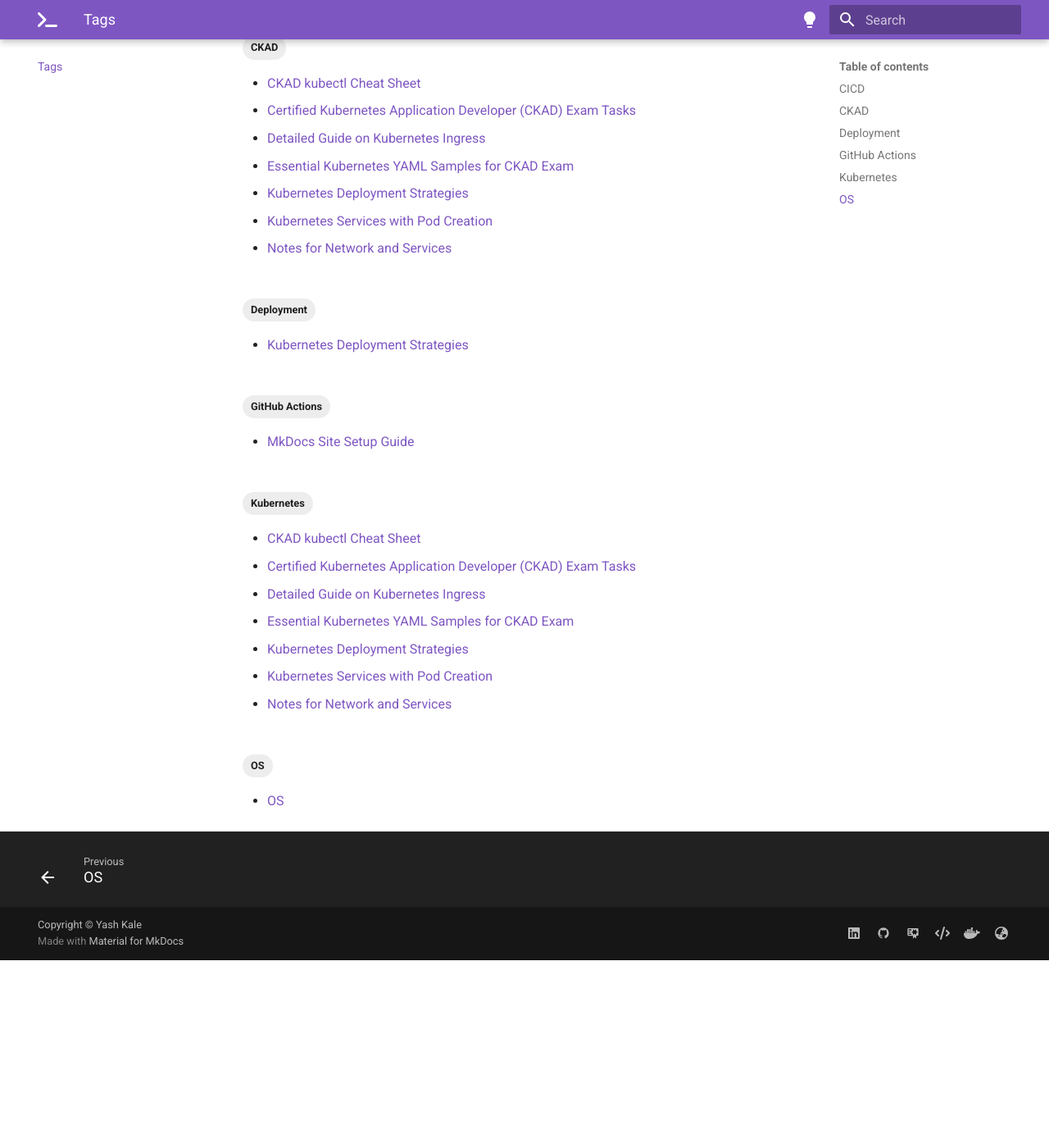
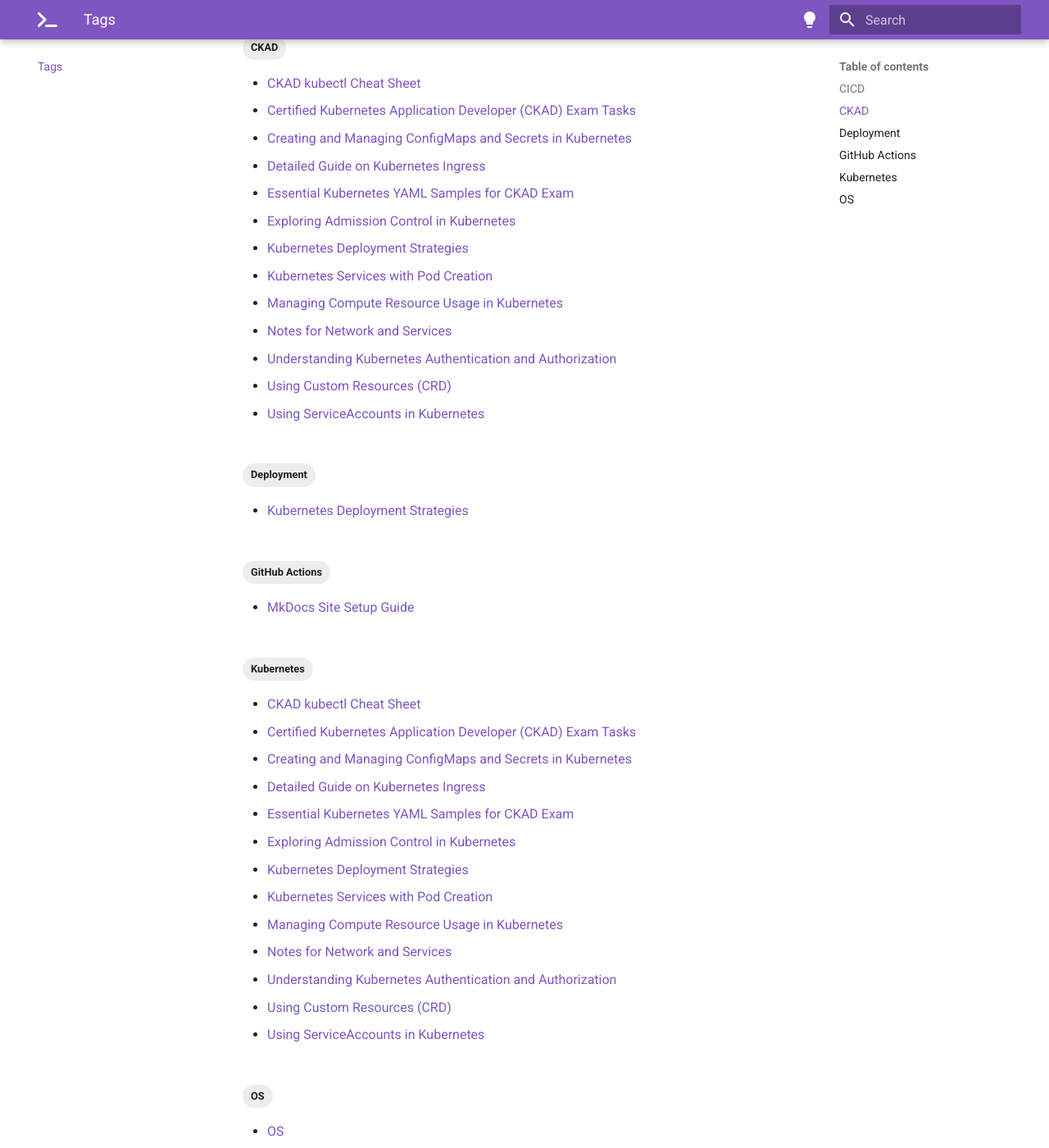
Before and after one commit to imyashkale/portfolio, an MkDocs documentation site: the page built from docs/tags.md, in a window 1280 px wide and 1400 px high, scrolled down 375 px. Shown: the whole window at 82% size. Built offline with MkDocs 1.6.1 and Material for MkDocs 9.7.7, drawn with Linux system fonts in a browser that asks for light colours; before the commit the page ends 1546 px from its top, so only the background shows below that; part of the change alters nothing that is shown.

Commit message:
CKAD Blogs Post Added

````diff
--- /dev/null
+++ b/docs/blog/posts/ckad-admission-control.md
@@ -0,0 +1,49 @@
+---
+title: Exploring Admission Control in Kubernetes
+icon: material/newspaper-variant-outline
+date: 2023-12-07 13:34:01
+categories:
+  - Kubernetes
+  - CKAD
+tags:
+  - CKAD
+  - Kubernetes
+---
+#### Overview
+
+Admission Control in Kubernetes refers to a set of plugins that intercept requests to the Kubernetes API server after authentication and authorization. These plugins can modify or validate requests to the API server, ensuring compliance with specific policies or enhancing security.
+
+#### Admission Control Plugins
+
+There are several admission control plugins available in Kubernetes, each serving a specific purpose. Some common plugins include:
+
+- **NamespaceLifecycle**: Ensures that requests for a particular namespace are allowed only if the namespace exists.
+- **LimitRanger**: Enforces limits on the amount of resources that can be requested by a Pod.
+- **ServiceAccount**: Automates the provisioning of ServiceAccounts.
+- **NodeRestriction**: Limits the Node and Pod objects a kubelet can modify.
+- **PodSecurityPolicy**: Controls security-sensitive aspects of the pod specification.
+- **ResourceQuota**: Enforces quotas on the resources a namespace can use.
+
+#### Steps to Configure Admission Control
+
+1. **Identify Required Plugins**
+   - Determine which admission control plugins are necessary for your specific requirements.
+
+2. **Configure kube-apiserver**
+   - Admission control plugins are enabled in the kube-apiserver configuration.
+   - Locate the kube-apiserver manifest, typically at `/etc/kubernetes/manifests/kube-apiserver.yaml`.
+   - Add the `--enable-admission-plugins` flag with a comma-separated list of plugins. Example:
+
+     ```
+     --enable-admission-plugins=NamespaceLifecycle,LimitRanger,ServiceAccount
+     ```
+
+3. **Restart kube-apiserver**
+   - After modifying the kube-apiserver manifest, the kube-apiserver process needs to be restarted. This is usually handled automatically by Kubernetes when the manifest file is updated.
+
+4. **Verify Plugin Activation**
+   - Ensure that the plugins are active and working as expected. This can be done by observing the API server logs or by testing the functionality of the plugins.
+
+#### Conclusion
+
+Admission Control is a powerful mechanism in Kubernetes for enforcing policies and enhancing the security of the cluster. Properly configuring admission control plugins can help maintain cluster stability and compliance with organizational standards. It is important to understand the implications of each plugin and configure them according to the specific needs of your Kubernetes environment.
--- /dev/null
+++ b/docs/blog/posts/ckad-compute-resource-usage.md
@@ -0,0 +1,74 @@
+---
+title: Managing Compute Resource Usage in Kubernetes
+icon: material/newspaper-variant-outline
+date: 2023-12-07 13:34:01
+categories:
+  - Kubernetes
+  - CKAD
+tags:
+  - CKAD
+  - Kubernetes
+---
+
+#### Overview
+
+Effective management of compute resources in Kubernetes involves setting resource requests and limits for containers and defining ResourceQuotas for namespaces.
+
+#### Resource Requests and Limits
+
+1. **Resource Requests**
+   - They inform the Kubernetes scheduler about the minimum resources (CPU and memory) required for a container.
+   - The scheduler uses this information to decide which node has enough resources to run the Pod.
+   - Example: Setting a request for 0.5 CPU cores and 256MiB of memory.
+
+2. **Resource Limits**
+   - They set the maximum amount of resources a container can use.
+   - If the container attempts to exceed these limits, it might be terminated or its CPU usage throttled.
+   - Example: Setting a limit of 1 CPU core and 512MiB of memory.
+
+#### ResourceQuota
+
+ResourceQuotas are used to limit resource consumption in a specific namespace. They ensure that the resource usage is evenly spread across all applications and that no single application can consume all available resources.
+
+- Example: Setting a quota that limits a namespace to use a maximum of 2 CPU cores and 1GiB of memory.
+
+#### Steps to Implement
+
+1. **Define Resource Requests and Limits**
+   - In the Pod specification, include `resources` block under each container to specify requests and limits.
+   - Example:
+
+     ```yaml
+     resources:
+       requests:
+         memory: "256Mi"
+         cpu: "500m"
+       limits:
+         memory: "512Mi"
+         cpu: "1"
+     ```
+
+2. **Create and Apply a ResourceQuota**
+   - Define a `ResourceQuota` in a YAML file and apply it to a namespace to enforce limits on the aggregate resource usage.
+   - Example:
+
+     ```yaml
+     apiVersion: v1
+     kind: ResourceQuota
+     metadata:
+       name: test-quota
+       namespace: test-namespace
+     spec:
+       hard:
+         requests.cpu: "2"
+         requests.memory: 1Gi
+         limits.cpu: "4"
+         limits.memory: 2Gi
+     ```
+
+3. **Apply the Configurations**
+   - Use `kubectl apply -f <filename.yaml>` to create or update your Pods and ResourceQuotas.
+
+#### Conclusion
+
+Managing compute resources effectively is key to maintaining the health and efficiency of a Kubernetes cluster. By properly setting resource requests, limits, and quotas, administrators can ensure that applications perform optimally while avoiding resource starvation or overutilization【56†source】.
--- /dev/null
+++ b/docs/blog/posts/ckad-configmaps-secrets.md
@@ -0,0 +1,142 @@
+---
+title: Creating and Managing ConfigMaps and Secrets in Kubernetes
+icon: material/newspaper-variant-outline
+date: 2023-12-07 13:34:01
+categories:
+  - Kubernetes
+  - CKAD
+tags:
+  - CKAD
+  - Kubernetes
+---
+
+#### ConfigMaps
+
+ConfigMaps store non-sensitive configuration data that can be passed to containers in key-value pairs.
+
+1. **Creating a ConfigMap**
+   - Define a ConfigMap with desired data.
+   - Example:
+
+     ```yaml
+     apiVersion: v1
+     kind: ConfigMap
+     metadata:
+       name: app-config
+     data:
+       database_url: "http://mydb.example.com:3306"
+       feature_flag: "true"
+     ```
+
+2. **Using ConfigMap as Environment Variables**
+   - Reference the ConfigMap in a Pod to set environment variables.
+   - Example:
+
+     ```yaml
+     apiVersion: v1
+     kind: Pod
+     metadata:
+       name: app-pod
+     spec:
+       containers:
+       - name: app-container
+         image: myapp:latest
+         env:
+         - name: DATABASE_URL
+           valueFrom:
+             configMapKeyRef:
+               name: app-config
+               key: database_url
+         - name: FEATURE_FLAG
+           valueFrom:
+             configMapKeyRef:
+               name: app-config
+               key: feature_flag
+     ```
+
+3. **Using ConfigMap as Volume Mounts**
+   - Mount the entire ConfigMap as a volume.
+   - Example:
+
+     ```yaml
+     apiVersion: v1
+     kind: Pod
+     metadata:
+       name: app-pod
+     spec:
+       containers:
+       - name: app-container
+         image: myapp:latest
+         volumeMounts:
+         - name: config-volume
+           mountPath: /etc/config
+       volumes:
+       - name: config-volume
+         configMap:
+           name: app-config
+     ```
+
+#### Secrets
+
+Secrets are used to store and manage sensitive data, such as passwords or tokens.
+
+1. **Creating a Secret**
+   - Define a Secret with base64 encoded values.
+   - Example:
+
+     ```yaml
+     apiVersion: v1
+     kind: Secret
+     metadata:
+       name: app-secret
+     type: Opaque
+     data:
+       db_password: "c2VjcmV0cGFzc3dvcmQ="  # 'secretPassword' encoded
+     ```
+
+2. **Using Secrets as Environment Variables**
+   - Inject Secrets into a container as environment variables.
+   - Example:
+
+     ```yaml
+     apiVersion: v1
+     kind: Pod
+     metadata:
+       name: secret-app-pod
+     spec:
+       containers:
+       - name: secret-app-container
+         image: myapp:latest
+         env:
+         - name: DB_PASSWORD
+           valueFrom:
+             secretKeyRef:
+               name: app-secret
+               key: db_password
+     ```
+
+3. **Using Secrets as Volume Mounts**
+   - Mount Secrets as volumes in a container.
+   - Example:
+
+     ```yaml
+     apiVersion: v1
+     kind: Pod
+     metadata:
+       name: secret-app-pod
+     spec:
+       containers:
+       - name: secret-app-container
+         image: myapp:latest
+         volumeMounts:
+         - name: secret-volume
+           mountPath: /etc/secret
+       volumes:
+       - name: secret-volume
+         secret:
+           secretName: app-secret
+     ```
+
+#### Conclusion
+
+Using ConfigMaps and Secrets in Kubernetes provides flexibility in managing configuration and sensitive data. They can be efficiently used either as environment variables for direct access by the application or mounted as volumes for situations where file-based configuration is needed. This approach improves security and maintainability of containerized applications【64†source】.
--- /dev/null
+++ b/docs/blog/posts/ckad-crds.md
@@ -0,0 +1,103 @@
+---
+title: Using Custom Resources (CRD)
+icon: material/newspaper-variant-outline
+date: 2023-12-07 10:00:01
+categories:
+  - Kubernetes
+  - CKAD
+tags:
+  - CKAD
+  - Kubernetes
+---
+
+#### Overview
+
+Custom Resources extend the Kubernetes API. A `CustomResourceDefinition` (CRD) is used to define these custom resources.
+
+#### Example CRD
+
+In this example, we define a `GardenPlant` resource.
+
+```yaml
+apiVersion: apiextensions.k8s.io/v1
+kind: CustomResourceDefinition
+metadata:
+  name: gardenplants.myorg.com
+spec:
+  group: myorg.com
+  names:
+    plural: gardenplants
+    singular: gardenplant
+    kind: GardenPlant
+    shortNames:
+    - gp
+  scope: Namespaced
+  versions:
+  - name: v1
+    served: true
+    storage: true
+    schema:
+      openAPIV3Schema:
+        type: object
+        properties:
+          spec:
+            type: object
+            properties:
+              height:
+                type: integer
+              color:
+                type: string
+```
+
+#### Steps to Use CRDs
+
+1. **Create the CRD Definition**
+   - Define your custom resource in a YAML file using the structure above.
+   - Save this file as `gardenplant-crd.yaml`.
+
+2. **Apply the CRD**
+   - Use `kubectl` to create the CRD in your cluster:
+
+    ```
+    kubectl apply -f gardenplant-crd.yaml
+    ```
+
+3. **Define a Custom Resource**
+   - Once the CRD is applied, you can define custom resources based on it. Example:
+
+     ```yaml
+     apiVersion: myorg.com/v1
+     kind: GardenPlant
+     metadata:
+       name: my-rose
+     spec:
+       height: 60
+       color: red
+     ```
+
+   - Save this as `my-rose.yaml`.
+
+4. **Create the Custom Resource**
+   - Apply the custom resource to your cluster:
+
+     ```
+     kubectl apply -f my-rose.yaml
+     ```
+
+5. **Interact with the Custom Resource**
+   - Use standard Kubernetes commands to interact with your custom resource:
+     - To get the resource:
+
+       ```
+       kubectl get gardenplant
+       ```
+
+     - To describe the resource:
+
+       ```
+       kubectl describe gardenplant my-rose
+       ```
+
+#### Conclusion
+
+Custom Resources in Kubernetes are a powerful way to introduce new API objects tailored to your application's needs, enhancing the flexibility and functionality of your Kubernetes cluster.
--- /dev/null
+++ b/docs/blog/posts/ckad-kubernetes-auth.md
@@ -0,0 +1,76 @@
+---
+title: Understanding Kubernetes Authentication and Authorization
+icon: material/newspaper-variant-outline
+date: 2023-12-07 10:00:01
+categories:
+  - Kubernetes
+  - CKAD
+tags:
+  - CKAD
+  - Kubernetes
+---
+
+#### Overview
+
+Kubernetes authentication and authorization are critical for securing access to the Kubernetes API and ensuring that users and services have the correct permissions to perform actions.
+
+#### Authentication Methods
+
+- **Normal Users**: Usually authenticate using client certificates. They are typically managed by an external, independent service.
+- **ServiceAccounts**: Use tokens for authentication, which are automatically managed by Kubernetes.
+
+#### Authorization with RBAC
+
+Role-Based Access Control (RBAC) is used in Kubernetes to manage authorization. It involves defining roles and binding them to users or ServiceAccounts.
+
+- **Roles and ClusterRoles**
+  - A `Role` defines a set of permissions within a specific namespace.
+  - A `ClusterRole` defines permissions that are applicable across the entire cluster.
+
+- **RoleBindings and ClusterRoleBindings**
+  - A `RoleBinding` grants the permissions defined in a Role to a user or set of users within a specific namespace.
+  - A `ClusterRoleBinding` grants the permissions defined in a ClusterRole across the entire cluster.
+
+#### Steps to Configure RBAC for Kubernetes Auth
+
+1. **Define Roles or ClusterRoles**
+   - Create a Role or ClusterRole to specify permissions. Example for a Role:
+
+     ```yaml
+     apiVersion: rbac.authorization.k8s.io/v1
+     kind: Role
+     metadata:
+       name: pod-reader
+     rules:
+       - apiGroups: [""]
+         resources: ["pods"]
+         verbs: ["get", "watch", "list"]
+     ```
+
+2. **Bind Roles to Users/ServiceAccounts**
+   - Use a RoleBinding or ClusterRoleBinding to grant these permissions to users or ServiceAccounts. Example for a RoleBinding:
+
+     ```yaml
+     apiVersion: rbac.authorization.k8s.io/v1
+     kind: RoleBinding
+     metadata:
+       name: read-pods
+     subjects:
+       - kind: User
+         name: jane
+         apiGroup: rbac.authorization.k8s.io
+     roleRef:
+       kind: Role
+       name: pod-reader
+       apiGroup: rbac.authorization.k8s.io
+     ```
+
+3. **Apply the Configuration**
+   - Use `kubectl apply` to create these roles and bindings in the Kubernetes cluster.
+
+4. **Verify Permissions**
+   - Verify that the users or ServiceAccounts have the appropriate permissions as defined by the roles and bindings.
+
+#### Conclusion
+
+Understanding and correctly implementing Kubernetes authentication and authorization are essential for maintaining the security and proper functioning of a Kubernetes cluster. RBAC provides a flexible and powerful way to control access to resources in Kubernetes, allowing administrators to precisely define and manage who can do what within the cluster source.
--- /dev/null
+++ b/docs/blog/posts/ckad-service-accounts.md
@@ -0,0 +1,85 @@
+---
+title: Using ServiceAccounts in Kubernetes
+icon: material/newspaper-variant-outline
+date: 2023-12-07 10:00:01
+categories:
+  - Kubernetes
+  - CKAD
+tags:
+  - CKAD
+  - Kubernetes
+---
+
+#### Overview
+
+ServiceAccounts in Kubernetes provide identities for processes running in Pods, enabling them to authenticate with the Kubernetes API server.
+
+#### Example ServiceAccount Creation
+
+Here's how to create a ServiceAccount:
+
+```yaml
+apiVersion: v1
+kind: ServiceAccount
+metadata:
+  name: my-serviceaccount
+automountServiceAccountToken: true
+```
+
+#### Steps to Create and Use ServiceAccounts
+
+1. **Create the ServiceAccount**
+   - Define your ServiceAccount in a YAML file as shown above.
+   - Save this file as `my-serviceaccount.yaml`.
+   - Apply it with `kubectl apply -f my-serviceaccount.yaml`.
+
+2. **Assign the ServiceAccount to a Pod**
+   - Specify the ServiceAccount in the Pod's specification. Example:
+
+     ```yaml
+     apiVersion: v1
+     kind: Pod
+     metadata:
+       name: my-pod
+     spec:
+       serviceAccountName: my-serviceaccount
+       containers:
+       - name: my-container
+         image: nginx
+     ```
+
+   - Save this as `my-pod.yaml` and apply it with `kubectl apply -f my-pod.yaml`.
+
+3. **Location of the Mounted Token**
+   - The ServiceAccount token is automatically mounted at `/var/run/secrets/kubernetes.io/serviceaccount` in each container.
+   - This directory contains:
+     - `token`: The ServiceAccount token.
+     - `ca.crt`: Certificate for TLS communication with the API server.
+     - `namespace`: The namespace of the Pod.
+
+4. **Using the Token for API Authentication**
+   - Applications in the container can use the token for Kubernetes API server authentication.
+   - The token can be accessed at `/var/run/secrets/kubernetes.io/serviceaccount/token`.
+
+#### Example: Accessing the Kubernetes API from a Pod
+
+Here’s how a container might use the token to communicate with the Kubernetes API:
+
+```yaml
+apiVersion: v1
+kind: Pod
+metadata:
+  name: api-communicator-pod
+spec:
+  serviceAccountName: my-serviceaccount
+  containers:
+  - name: api-communicator
+    image: my-api-communicator-image
+    command: ["sh", "-c", "curl -H \"Authorization: Bearer $(cat /var/run/secrets/kubernetes.io/serviceaccount/token)\" https://kubernetes.default.svc"]
+```
+
+In this example, the container uses `curl` to make an authenticated API call to the Kubernetes server, utilizing the ServiceAccount token for authentication.
+
+#### Conclusion
+
+ServiceAccounts in Kubernetes facilitate the secure operation of processes within Pods by providing a means of authenticating with the Kubernetes API server. The automatic mounting of ServiceAccount tokens into Pods simplifies the process of managing secure communications and access controls within a Kubernetes environment【32†source】.
--- a/docs/blog/posts/ckad-tasks.md
+++ b/docs/blog/posts/ckad-tasks.md
@@ -1,7 +1,7 @@
 ---
 title: Certified Kubernetes Application Developer (CKAD) Exam Tasks
 icon: material/newspaper-variant-outline
-date: 2023-12-06 10:00:01
+date: 2023-12-07 10:00:01
 categories:
 - Kubernetes
 - CKAD
@@ -43,11 +43,12 @@ tags:
 
 ### Tasks
 
-- Utilize CustomResourceDefinitions (CRDs) and Kubernetes Operators.
-- Manage Kubernetes authentication, authorization, and admission control processes.
-- Set up resource requests, limits, and quotas in Pod definitions.
-- Create and manage ConfigMaps and Secrets.
-- Configure ServiceAccounts for application Pods.
+- [Utilize CustomResourceDefinitions (CRDs) and Kubernetes Operators.](ckad-crds.md)
+- [Manage Kubernetes authentication, authorization](ckad-kubernetes-auth.md)
+- [Admission control processes.](ckad-admission-control.md)
+- [Set up resource requests, limits, and quotas in Pod definitions.](ckad-compute-resource-usage.md)
+- [Create and manage ConfigMaps and Secrets.](ckad-configmaps-secrets.md)
+- [Configure ServiceAccounts for application Pods.](ckad-service-accounts.md)
 - Apply SecurityContexts to enforce security policies in Pods.
 
 ## Services and Networking (20%)
````
